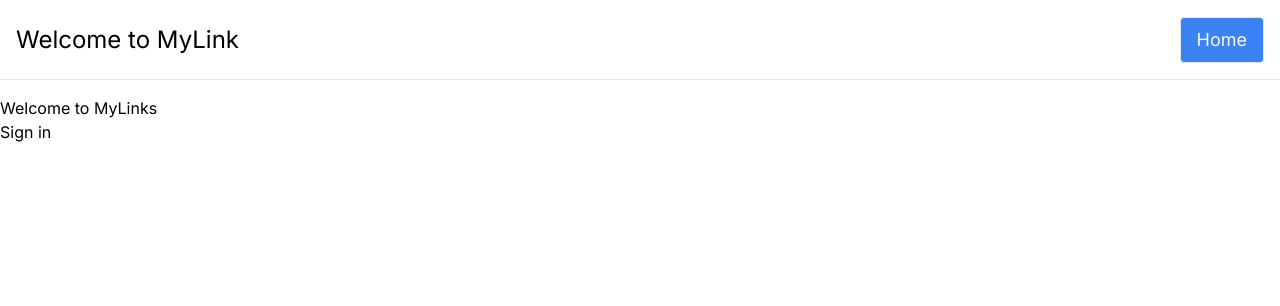
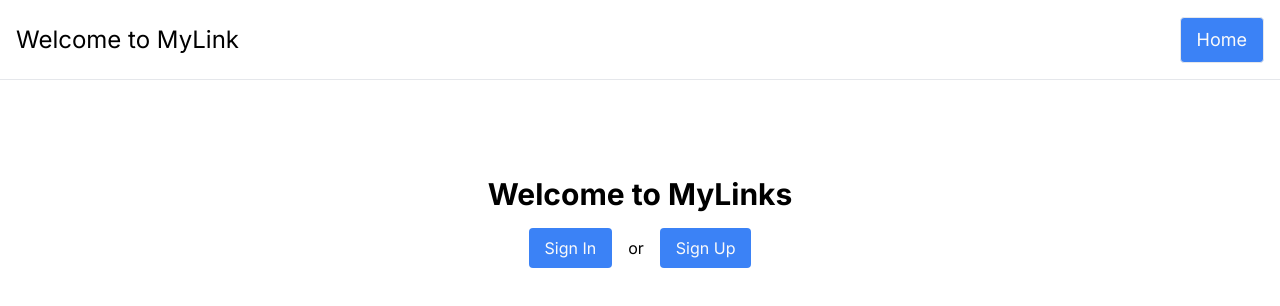
Before and after one commit to ali-sevinc/my-links-website, a Next.js app: page / in a window 1280 px wide. Shown: the top 306 px of the page. Built offline with nearby package versions, Linux system fonts and the light colour scheme; no server answers.

Commit message:
sign-up functionality & some ui changes

```diff
--- a/src/app/page.tsx
+++ b/src/app/page.tsx
@@ -1,10 +1,11 @@
 "use client";
 
-import { signIn, useSession } from "next-auth/react";
+import Home from "@/components/ui/Home";
+import { useSession } from "next-auth/react";
 import { useRouter } from "next/navigation";
 import { useEffect } from "react";
 
-export default function Home() {
+export default function HomePage() {
   const { data } = useSession();
   const router = useRouter();
 
@@ -20,10 +21,5 @@ export default function Home() {
     [data, router]
   );
 
-  return (
-    <div>
-      <h1>Welcome to MyLinks</h1>
-      <button onClick={() => signIn()}>Sign in</button>
-    </div>
-  );
+  return <Home />;
 }
--- /dev/null
+++ b/src/app/signup/page.tsx
@@ -0,0 +1,48 @@
+"use client";
+
+import Button from "@/components/ui/Button";
+import Container from "@/components/ui/Container";
+import { app } from "@/firebase";
+import { serverTimestamp } from "firebase/database";
+import { addDoc, collection, getFirestore } from "firebase/firestore";
+import { signIn, useSession } from "next-auth/react";
+import { useRouter } from "next/navigation";
+import { useEffect } from "react";
+
+type SessionType = {
+  data: {
+    user: {
+      userId: string;
+      email: string;
+      image: string;
+      name: string;
+      username: string;
+    };
+  } | null;
+};
+
+export default function SignUpPage() {
+  const { data } = useSession() as SessionType;
+  const db = getFirestore(app);
+  const router = useRouter();
+
+  async function createAcc() {
+    if (!data) return;
+    await addDoc(collection(db, "links"), {
+      username: data.user.username,
+      profileImage: data.user.image,
+      userId: data.user.userId,
+      timestamp: serverTimestamp(),
+    }).then(() => router.push(`/user/${data.user.username}`));
+  }
+
+  return (
+    <Container>
+      <h2>Click to the button to create your account with google..</h2>
+      {!data && <Button onClick={() => signIn()}>Sign Up</Button>}
+      {data && (
+        <Button onClick={createAcc}>Activate {data.user.username}</Button>
+      )}
+    </Container>
+  );
+}
--- a/src/app/user/[username]/page.tsx
+++ b/src/app/user/[username]/page.tsx
@@ -39,12 +39,16 @@ type LinkType = {
   enteredUrl: string;
   enteredText: string;
   id: string;
+  btnColor: string;
+  textColor: string;
 };
 export default function UserPage({ params }: { params: { username: string } }) {
   const [userData, setUserData] = useState<UserDataType | null>(null);
 
   const [enteredUrl, setEnteredUrl] = useState("");
   const [enteredText, setEnteredText] = useState("");
+  const [btnColor, setBtnColor] = useState("#ffffff");
+  const [textColor, setTextColor] = useState("#000000");
 
   const [storedLinks, setStoredLinks] = useState<LinkType[]>([]);
 
@@ -66,16 +70,8 @@ export default function UserPage({ params }: { params: { username: string } }) {
           docId: doc.id,
           ...doc.data(),
         })) as UserDataType[];
+
         setUserData(mappedData?.[0] || null);
-
-        if (!mappedData.length && data) {
-          await addDoc(collection(db, "links"), {
-            username: data.user.username,
-            profileImage: data.user.image,
-            userId: data.user.userId,
-            timestamp: serverTimestamp(),
-          });
-        }
       }
       getUserData();
     },
@@ -88,9 +84,13 @@ export default function UserPage({ params }: { params: { username: string } }) {
     await addDoc(collection(db, "links", userData.docId, "link"), {
       enteredUrl,
       enteredText,
+      textColor,
+      btnColor,
     });
     setEnteredUrl("");
     setEnteredText("");
+    setTextColor("#000000");
+    setBtnColor("#ffffff");
   }
   useEffect(
     function () {
@@ -122,16 +122,70 @@ export default function UserPage({ params }: { params: { username: string } }) {
     await deleteDoc(doc(db, "links", userData.docId, "link", id));
   }
 
-  // console.log("stored link", storedLinks);
-  console.log("UserData", userData);
+  console.log("stored link", storedLinks);
+  // console.log("UserData", userData);
+  // console.log(btnColor.split("#")[1]);
   return (
     <div>
       {isAuth && (
+        <div className="flex gap-4 justify-end px-4">
+          <Button model="small" onClick={handleCopyUrl}>
+            Copy Your Page
+          </Button>
+          <Button model="small" onClick={() => signOut()}>
+            log out
+          </Button>
+        </div>
+      )}
+      {userData && (
+        <div className="max-w-md mx-auto flex flex-col items-center py-4 justify-center">
+          <img
+            src={userData?.profileImage}
+            alt={userData.username}
+            className="rounded-full p-2 w-32 border-4 h-32"
+          />
+          <p>{userData.username}&apos;s link tree</p>
+        </div>
+      )}
+      {storedLinks.length > 0 && (
+        <ul className="max-w-xl flex flex-col mx-auto gap-4 justify-center items-center">
+          {storedLinks.map((link) => (
+            <li
+              key={link.id}
+              style={{ backgroundColor: link.btnColor, color: link.textColor }}
+              className={`border border-zinc-700 rounded-md w-full duration-200 flex hover:translate-x-2`}
+            >
+              <a
+                target="_blank"
+                href={link.enteredUrl}
+                className={`w-full px-4 py-2 text-center text-lg rounded-md font-semibold `}
+              >
+                {link.enteredText}
+              </a>
+              {data && (
+                <button onClick={() => handleDeleteLink(link.id)}>
+                  Delete
+                </button>
+              )}
+            </li>
+          ))}
+        </ul>
+      )}
+
+      {!storedLinks.length && (
+        <p className="text-center font-semibold text-xl">
+          There is no link to see
+        </p>
+      )}
+      {isAuth && userData && (
         <>
           <form
             onSubmit={handleAddLink}
-            className="bg-stone-100 flex flex-col gap-2 max-w-lg mx-auto px-4 py-6"
+            className="bg-stone-100 mt-12 flex flex-col gap-2 max-w-lg mx-auto px-4 py-6"
           >
+            <h2 className="text-center text-2xl font-semibold mb-4">
+              Add Link
+            </h2>
             <p className="flex gap-4 w-full">
               <label htmlFor="link" className="w-24">
                 Link URL
@@ -156,53 +210,32 @@ export default function UserPage({ params }: { params: { username: string } }) {
                 onChange={(e) => setEnteredText(e.target.value)}
               />
             </p>
+            <div className="flex items-center justify-center gap-8 my-4">
+              <p className="flex items-center gap-1">
+                <label htmlFor="button-color">Button Color</label>
+                <input
+                  type="color"
+                  id="button-color"
+                  value={btnColor}
+                  onChange={(e) => setBtnColor(e.target.value)}
+                />
+              </p>
+              <p className="flex items-center gap-1">
+                <label htmlFor="text-color">Text Color</label>
+                <input
+                  type="color"
+                  id="text-color"
+                  value={textColor}
+                  onChange={(e) => setTextColor(e.target.value)}
+                />
+              </p>
+            </div>
             <div className="flex gap-4 items-center justify-center">
               <Button type="submit">Add Link</Button>
-              <Button onClick={handleCopyUrl}>Copy Your Page</Button>
-              <Button onClick={() => signOut()}>log out</Button>
             </div>
           </form>
         </>
       )}
-
-      {userData && (
-        <div className="max-w-md mx-auto flex flex-col items-center py-4 justify-center">
-          <img
-            src={userData?.profileImage}
-            alt={userData.username}
-            className="rounded-full p-2 w-32 border-4 h-32"
-          />
-          <p>{userData.username}&apos;s link tree</p>
-        </div>
-      )}
-      {storedLinks.length > 0 && (
-        <ul className="max-w-xl flex flex-col mx-auto gap-4 justify-center items-center">
-          {storedLinks.map((link) => (
-            <li
-              key={link.id}
-              className="border border-zinc-700 rounded-md w-full flex"
-            >
-              <a
-                target="_blank"
-                href={link.enteredUrl}
-                className="w-full px-4 py-2 text-center hover:bg-zinc-200 rounded-md duration-200"
-              >
-                {link.enteredText}
-              </a>
-              {data && (
-                <button onClick={() => handleDeleteLink(link.id)}>
-                  Delete
-                </button>
-              )}
-            </li>
-          ))}
-        </ul>
-      )}
-      {!storedLinks.length && (
-        <p className="text-center font-semibold text-xl">
-          There is no link to see
-        </p>
-      )}
     </div>
   );
 }
--- a/src/components/ui/Button.tsx
+++ b/src/components/ui/Button.tsx
@@ -4,17 +4,28 @@ type PropsType = {
   children: ReactNode;
   onClick?: () => void;
   type?: "button" | "submit" | "reset";
+  model?: "small" | "medium" | "large";
 };
+
+const commonClasses =
+  "bg-blue-500 text-zinc-50 hover:bg-blue-700 duration-200 ";
+const buttonModel = {
+  small: " text-sm px-2 py-1 rounded-sm",
+  medium: " px-4 py-2 rounded",
+  large: "text-lg px-6 py-3 rounded-lg",
+};
+
 export default function Button({
   children,
   onClick,
   type = "button",
+  model = "medium",
 }: PropsType) {
   return (
     <button
       type={type}
       onClick={onClick ? onClick : () => {}}
-      className="text-lg text-zinc-50 border px-4 py-2 bg-blue-500 rounded hover:bg-blue-700 duration-200"
+      className={`${commonClasses} ${buttonModel[model]}`}
     >
       {children}
     </button>
--- /dev/null
+++ b/src/components/ui/Container.tsx
@@ -0,0 +1,9 @@
+import { ReactNode } from "react";
+
+export default function Container({ children }: { children: ReactNode }) {
+  return (
+    <div className="flex flex-col gap-4 max-w-xl mx-auto mt-24 items-center">
+      {children}
+    </div>
+  );
+}
--- /dev/null
+++ b/src/components/ui/Home.tsx
@@ -0,0 +1,18 @@
+import { signIn } from "next-auth/react";
+import { useRouter } from "next/navigation";
+import Button from "./Button";
+import Container from "./Container";
+
+export default function Home() {
+  const router = useRouter();
+  return (
+    <Container>
+      <h1 className="text-3xl font-bold">Welcome to MyLinks</h1>
+      <div className="flex gap-4 items-center">
+        <Button onClick={() => signIn()}>Sign In</Button>
+        <p>or</p>
+        <Button onClick={() => router.push("/signup")}>Sign Up</Button>
+      </div>
+    </Container>
+  );
+}
```
